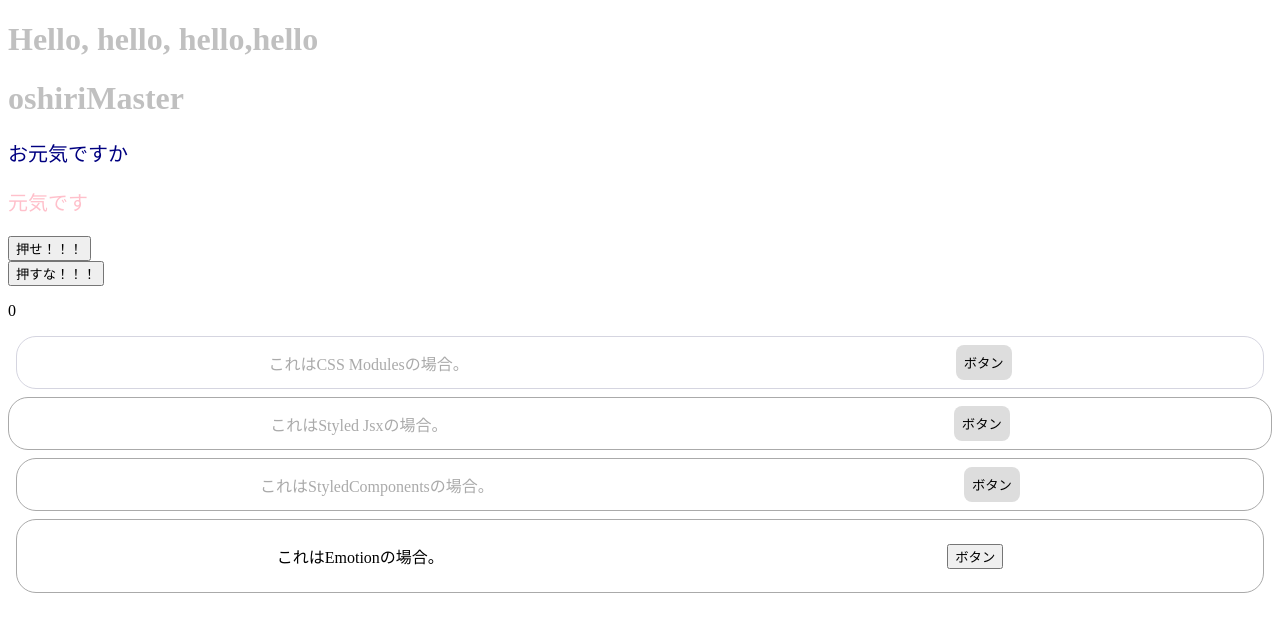
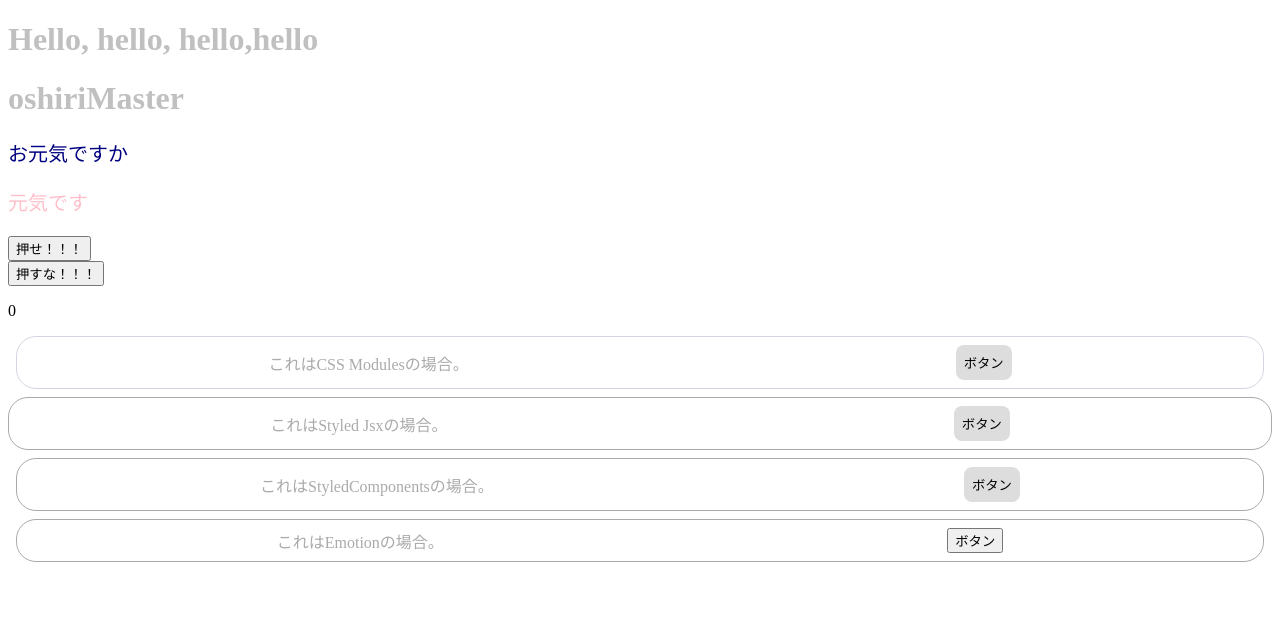
Before and after one commit to N2-Met/react-jissen-kyokasho, a React (Create React App) app: page / in a window 1280 px wide. Shown: the top 632 px of the page. Built offline with nearby package versions, Linux system fonts and the light colour scheme.

Commit message:
sundaynNight

```diff
--- a/src/components/Emotion.jsx
+++ b/src/components/Emotion.jsx
@@ -11,10 +11,19 @@ export const Emotion = () => {
     display: flex;
     justify-content: space-around;
     align-items: center;
-`
+`;
+
+    //インラインスタイルの書き方
+    const titleStyle = css({
+        //({})内にオブジェクトを書く。インラインスタイル同様、キャメルケースや"文字列"値を記入。
+        margin: 0,
+        color: "#aaa"
+    });
+
+
     return (
         <div css={containerStyle}>
-            <p>これはEmotionの場合。</p>
+            <p css={titleStyle}>これはEmotionの場合。</p>
             <button>ボタン</button>
         </div>
     );
```
